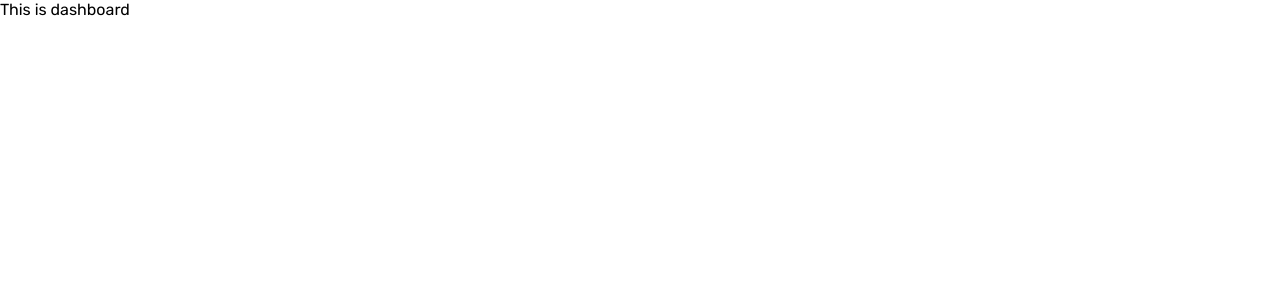
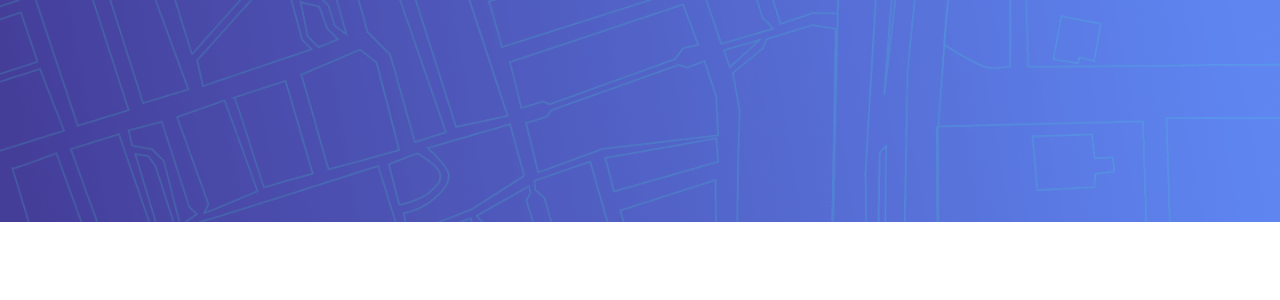
Before and after one commit to manananand11/ip_tracker, a React (Create React App) app: page / in a window 1280 px wide. Shown: the top 300 px of the page. Built offline with nearby package versions, Linux system fonts and the light colour scheme.

Commit message:
dashboard bg ready

```diff
--- a/src/pages/dashboard/Dashboard.jsx
+++ b/src/pages/dashboard/Dashboard.jsx
@@ -1,9 +1,9 @@
-import React from 'react'
+import "./dashboard.css"
 
 export default function Dashboard() {
     return (
-        <div>
-            This is dashboard
+        <div className="dashboardContainer">
+
         </div>
     )
 }
--- a/src/pages/dashboard/dashboard.css
+++ b/src/pages/dashboard/dashboard.css
@@ -0,0 +1,6 @@
+.dashboardContainer{
+    height: 38vh;
+    width: 100%;
+    background: url('../../img/pattern-bg.png') no-repeat;
+    background-size: 100%;
+}
```
Also changed, not shown: src/components/input/Input.jsx (added, +9 -0 lines), src/components/input/input.css (added), src/img/pattern-bg.png (renamed from public/assets/img/pattern-bg.png).
